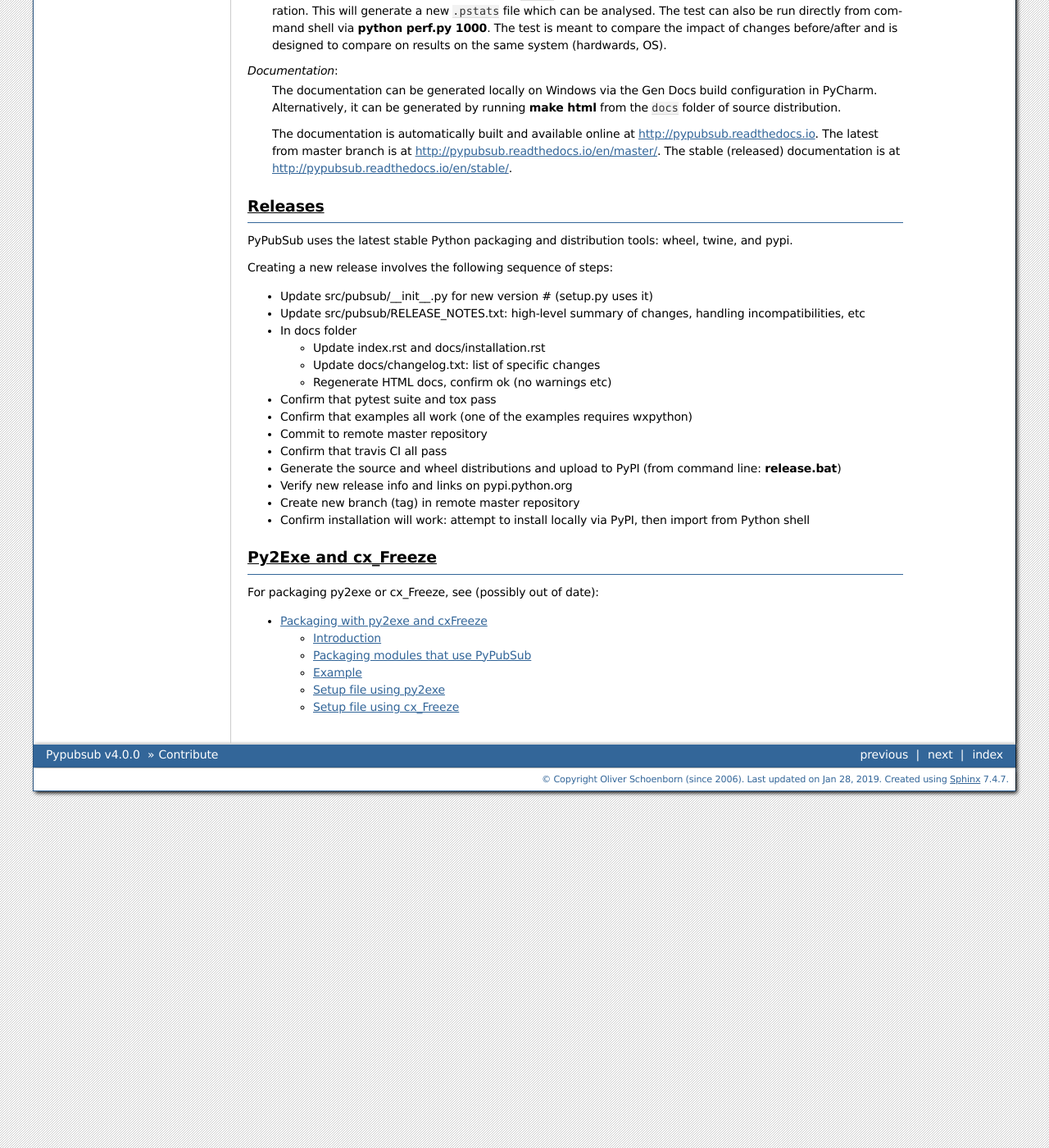
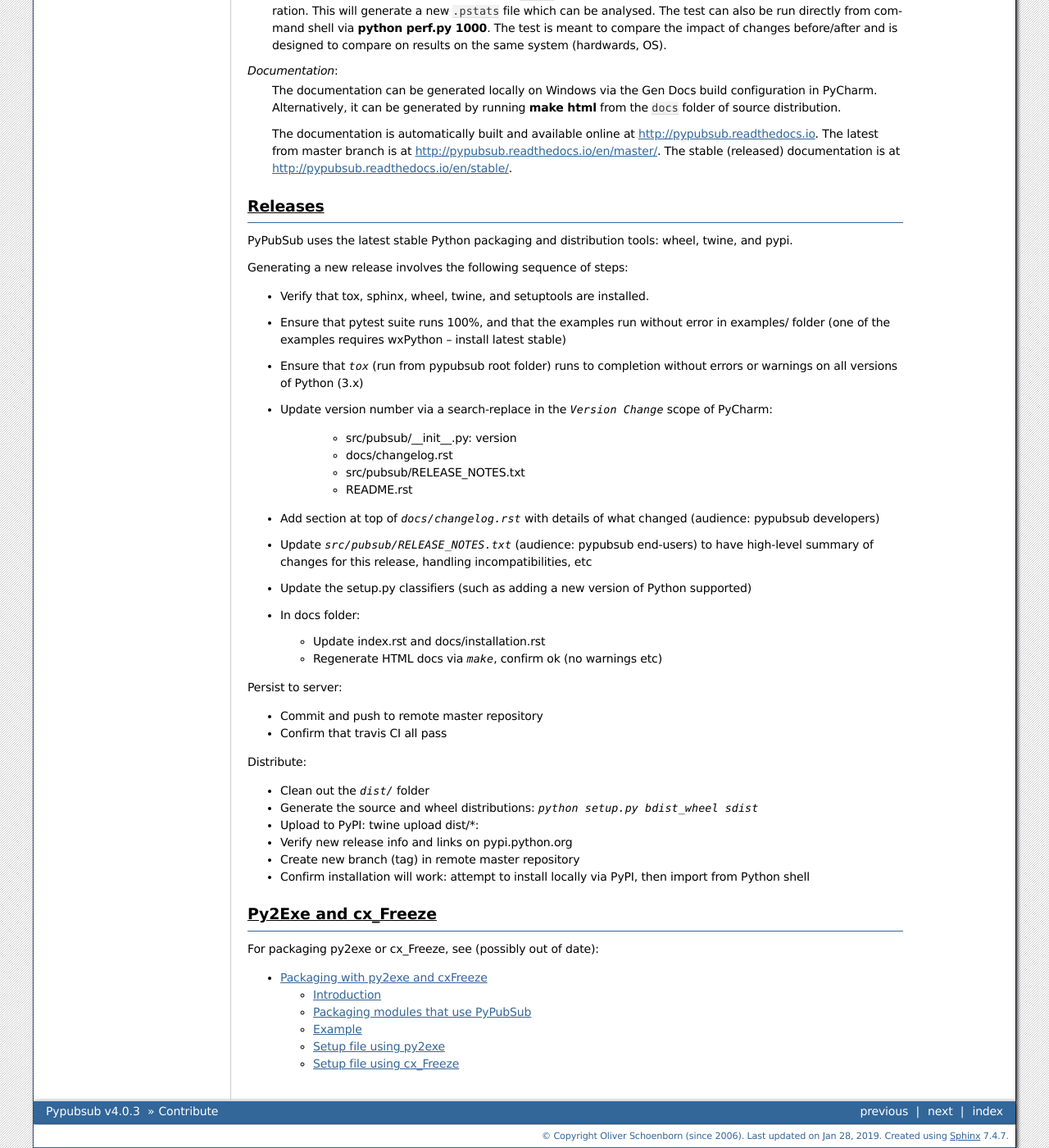
Before and after one commit to schollii/pypubsub, a Sphinx documentation site: the page built from docs/development/dev_index.rst, in a window 1280 px wide and 1400 px high, scrolled down 1881 px. Shown: the whole window at 82% size. Built offline with Sphinx 7.4.7, drawn with Linux system fonts in a browser that asks for light colours; some of the changed text lies outside the part shown.

Commit message:
CHG: update for release 4.0.3 (#32)

```diff
--- a/README.rst
+++ b/README.rst
@@ -6,7 +6,7 @@
 News
 ====
 
-Feb 2019: pypubsub 4.1.0 released!
+January 2019: pypubsub 4.0.3 released!
 
 Overview
 ========
@@ -25,6 +25,6 @@
 
 - Project on PyPI: https://pypi.python.org/pypi/PyPubSub
 - The documentation for latest stable release is at
-  http://pypubsub.readthedocs.io/en/v4.0.0/.
+  http://pypubsub.readthedocs.io.
 - The documentation for latest code is at
-  http://pypubsub.readthedocs.io/en/latest/.
+  http://pypubsub.readthedocs.io/en/latest.
--- a/docs/changelog.rst
+++ b/docs/changelog.rst
@@ -3,9 +3,10 @@
 
 High-level changelog. For details, consult the SVN logs.
 
-:4.1.0 (Feb 2019):
+:4.0.3 (Jan 2019):
 
-* Cleanup for support Python 3.7
+* Cleanup for Python 3.7 (mostly add support for keyword-only args, use
+    Python 3 inspect signature/Parameter and add tests for
 
 :4.0.0 (Dec 2016):
 
--- a/docs/development/dev_index.rst
+++ b/docs/development/dev_index.rst
@@ -99,22 +99,39 @@
 PyPubSub uses the latest stable Python packaging and distribution tools:
 wheel, twine, and pypi.
 
-Creating a new release involves the following sequence of steps:
+Generating a new release involves the following sequence of steps:
 
-- Update src/pubsub/__init__.py for new version # (setup.py uses it)
-- Update src/pubsub/RELEASE_NOTES.txt: high-level summary of changes, handling incompatibilities, etc
-- In docs folder
+- Verify that tox, sphinx, wheel, twine, and setuptools are installed.
+- Ensure that pytest suite runs 100%, and that the examples run without error in
+  examples/ folder (one of the examples requires wxPython -- install latest stable)
+- Ensure that `tox` (run from pypubsub root folder) runs to completion without errors or
+  warnings on all versions of Python (3.x)
+- Update version number via a search-replace in the `Version Change` scope of PyCharm:
+
+    - src/pubsub/__init__.py: version
+    - docs/changelog.rst
+    - src/pubsub/RELEASE_NOTES.txt
+    - README.rst
+
+- Add section at top of `docs/changelog.rst` with details of what changed (audience: pypubsub developers)
+- Update `src/pubsub/RELEASE_NOTES.txt` (audience: pypubsub end-users) to have high-level summary
+  of changes for this release, handling incompatibilities, etc
+- Update the setup.py classifiers (such as adding a new version of Python supported)
+- In docs folder:
 
   - Update index.rst and docs/installation.rst
-  - Update docs/changelog.txt: list of specific changes
-  - Regenerate HTML docs, confirm ok (no warnings etc)
+  - Regenerate HTML docs via `make`, confirm ok (no warnings etc)
 
-- Confirm that pytest suite and tox pass
-- Confirm that examples all work (one of the examples requires wxpython)
-- Commit to remote master repository
+Persist to server:
+
+- Commit and push to remote master repository
 - Confirm that travis CI all pass
-- Generate the source and wheel distributions and upload to PyPI (from command line:
-  :command:`release.bat`)
+
+Distribute:
+
+- Clean out the `dist/` folder
+- Generate the source and wheel distributions: `python setup.py bdist_wheel sdist`
+- Upload to PyPI: twine upload dist/\*:
 - Verify new release info and links on pypi.python.org
 - Create new branch (tag) in remote master repository
 - Confirm installation will work: attempt to install locally via PyPI, then import
--- a/docs/installation.rst
+++ b/docs/installation.rst
@@ -30,6 +30,7 @@
 
 If you want the developer version, you can try :command:`pip install --pre pypubsub`.
 
+You can also get a zip/tgz from https://github.com/schollii/pypubsub/releases.
 
 .. _label-support:
 
--- a/setup.py
+++ b/setup.py
@@ -53,6 +53,7 @@
         'Programming Language :: Python :: 3.4',
         'Programming Language :: Python :: 3.5',
         'Programming Language :: Python :: 3.6',
+        'Programming Language :: Python :: 3.7',
         'Topic :: Software Development :: Libraries :: Application Frameworks',
         'Topic :: Software Development :: Libraries :: Python Modules',
     ],
--- a/src/pubsub/__init__.py
+++ b/src/pubsub/__init__.py
@@ -5,10 +5,7 @@
 :license: BSD, see LICENSE_BSD_Simple.txt for details.
 """
 
-_PREVIOUS_RELEASE_DATE = "2014-02-01"
-_PREVIOUS_RELEASE_VER = "3.3.0"
-
-__version__ = "4.0.0"
+__version__ = "4.0.3"
 
 __all__ = [
     'pub',
```
Also changed, not shown: README_WxPython.txt (+11 -11 lines), 2 other files.
